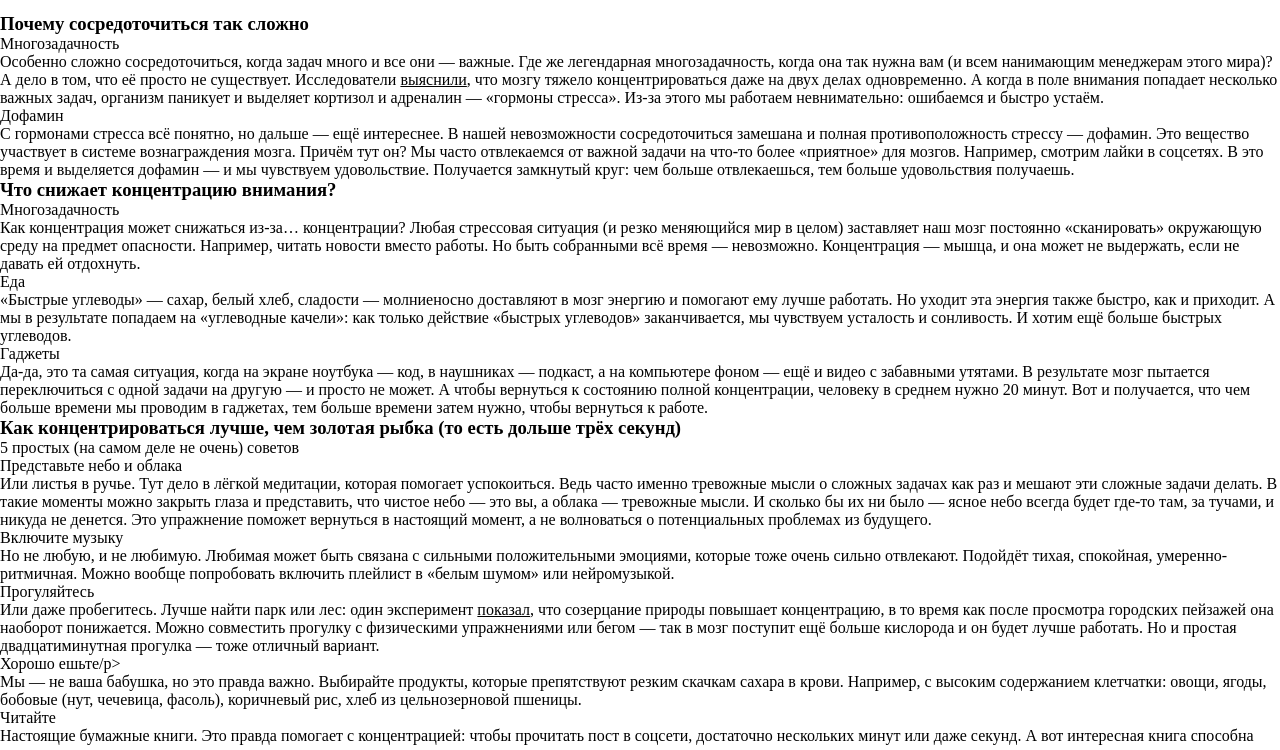
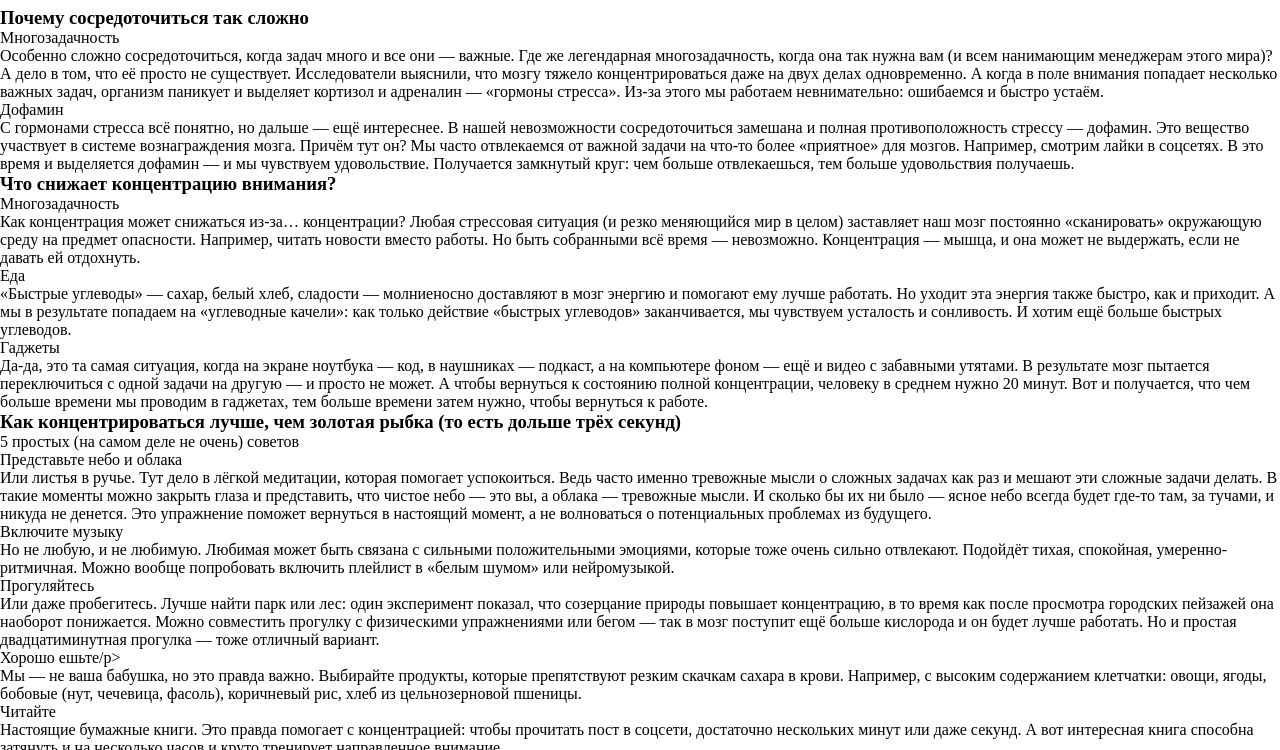
Before and after one commit to AlexKolbe/slozhno-sosredotochitsya, a website: page index.html in a window 1280 px wide. Shown: the part 182-932 px from the top of the page. Drawn offline with Linux system fonts and the light colour scheme.

Commit message:
variables and globals css

```diff
--- a/index.html
+++ b/index.html
@@ -13,8 +13,9 @@
   <link rel="stylesheet" href="./styles/style.css" />
   <link rel="stylesheet" href="./styles/dark.css" />
   <link rel="stylesheet" href="./styles/light.css" />
-  <link rel="shortcut icon" href="./images/favicon.svg" type="image/x-icon" />
+  <link rel="shortcut icon" href="./images/favicon.svg" type="image/svg+xml" />
   <link rel="shortcut icon" href="./images/favicon.ico" type="image/x-icon" />
+  <link rel="apple-touch-icon" sizes="180x180" href="./images/favicon.png">
 </head>
 
 <body class="page">
--- a/styles/globals.css
+++ b/styles/globals.css
@@ -10,6 +10,7 @@ body {
   min-inline-size: 375px;
   max-inline-size: 1440px;
   margin: 0 auto;
+  padding: 0;
 }
 
 h1,
@@ -40,3 +41,19 @@ a {
   font-size: inherit;
   line-height: inherit;
 }
+
+button {
+  text-transform: lowercase;
+  background: transparent;
+  cursor: pointer;
+  border: 1px solid transparent;
+}
+
+button:focus,
+button:focus-visible {
+  outline: none;
+}
+
+a {
+  text-decoration: none;
+}
--- a/styles/variables.css
+++ b/styles/variables.css
@@ -2,3 +2,22 @@
   Переменные для вашего проекта
   и их переопределение под различные устройства
 */
+
+:root {
+  /* FONTS */
+  --main-font-family: "IBM Plex mono";
+  --main-font-size: 18px;
+  --main-line-height: 23px;
+  --header-title-size-desktop: clamp(7.5rem, 0.5625rem + 14.4531vw, 9.8125rem);
+
+  /* COLORS */
+    --accent-color: rgb(255, 0, 112);
+  --menu-item-color: var(--accent-color);
+  --menu-item-hover-dark: rgba(255, 0, 112, 0.4);
+  --menu-item-hover-light: rgba(53, 52, 48, 0.4);
+  --main-text-color: rgb(241, 178, 206);
+  --subtitle-color: rgb(0, 0, 40);
+  --title-color: rgb(219, 0, 255);
+  --section-title-color: var(--accent-color);
+  --link-action-color: var(--accent-color);
+}
```
